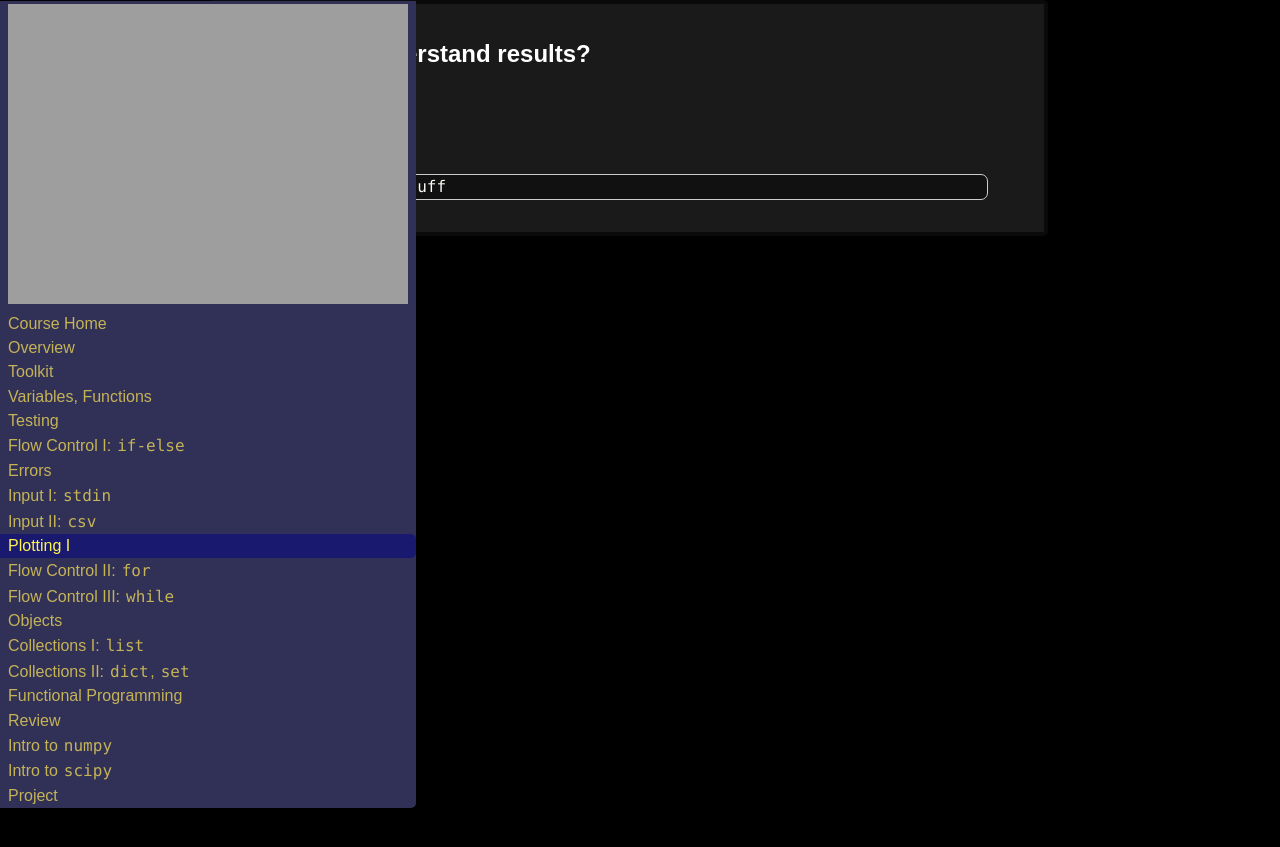
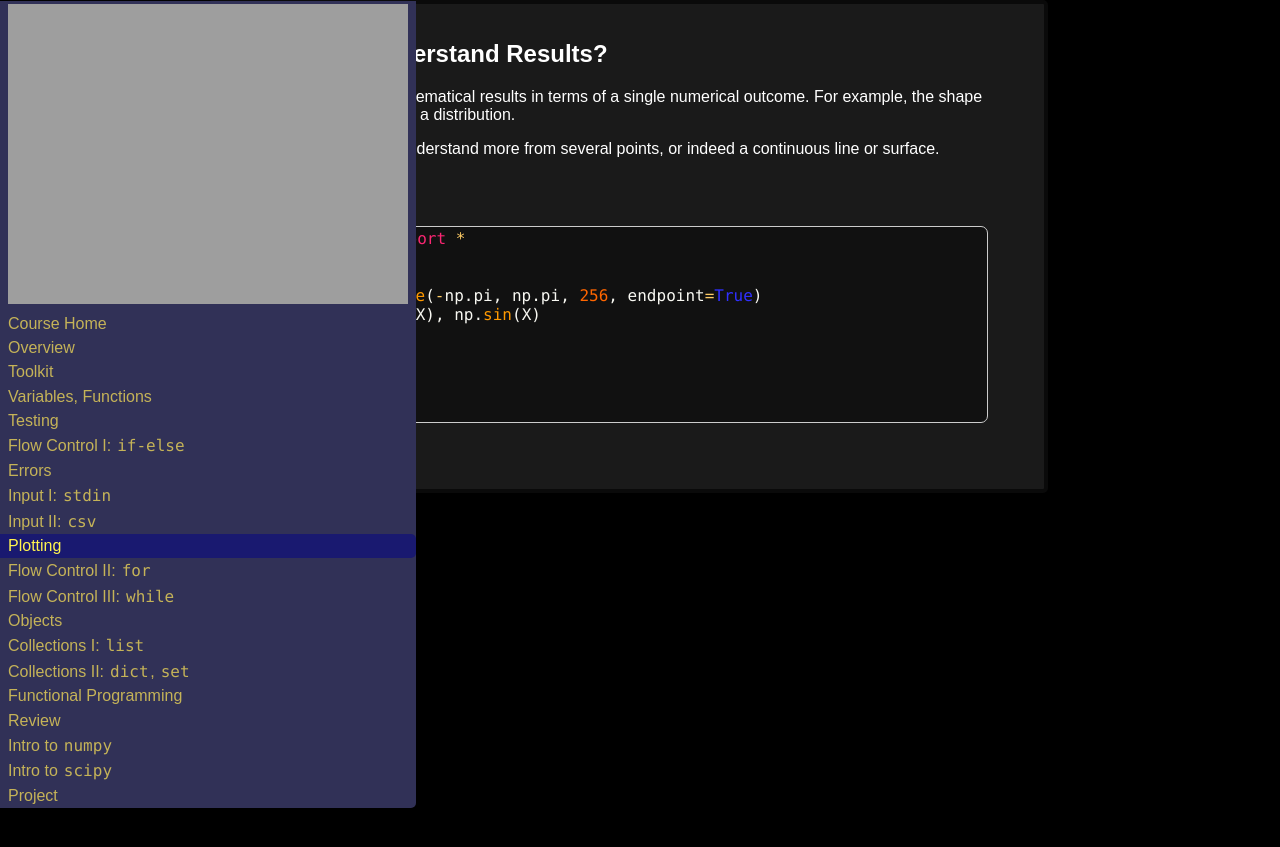
Before and after one commit to AIMS-Ghana/python-course, a Jekyll site: the page built from _days/08_plotting.md, in a window 1280 px wide. Shown: the top 847 px of the page. Built offline with Jekyll 4.4.1, drawn with Linux system fonts in a browser that asks for light colours.

Commit message:
updates to plotting session

```diff
--- a/_days/08_plotting.md
+++ b/_days/08_plotting.md
@@ -1,13 +1,15 @@
 ---
-title: Plotting I
+title: Plotting
 ---
 
-## How do we understand results?
+## How Do We Understand Results?
 
-plotting
+Sometimes, we want mathematical results in terms of a single numerical
+outcome.  For example, the shape parameters or moments of a distribution.
+
+However, often we may understand more from several points, or indeed a
+continuous line or surface.
 
 ## Basic Matplotlib
 
-{% highlight python %}
-some python stuff
-{% endhighlight%}
+{% include pyblock.md target="plot_i.py" %}
--- a/_includes/plot_i.py
+++ b/_includes/plot_i.py
@@ -1,13 +1,10 @@
-__author__ = 'carlpearson'
-
-
 from pylab import *
 
 
-X = np.linspace(-np.pi, np.pi, 256,endpoint=True)
-C,S = np.cos(X), np.sin(X)
+X = np.linspace(-np.pi, np.pi, 256, endpoint=True)
+C, S = np.cos(X), np.sin(X)
 
-plot(X,C)
-plot(X,S)
+plot(X, C)
+plot(X, S)
 
 show()
--- /dev/null
+++ b/_includes/plot_ii.py
@@ -0,0 +1,4 @@
+import turtle
+
+turtle.pendown()
+turtle.forward(50)
```
